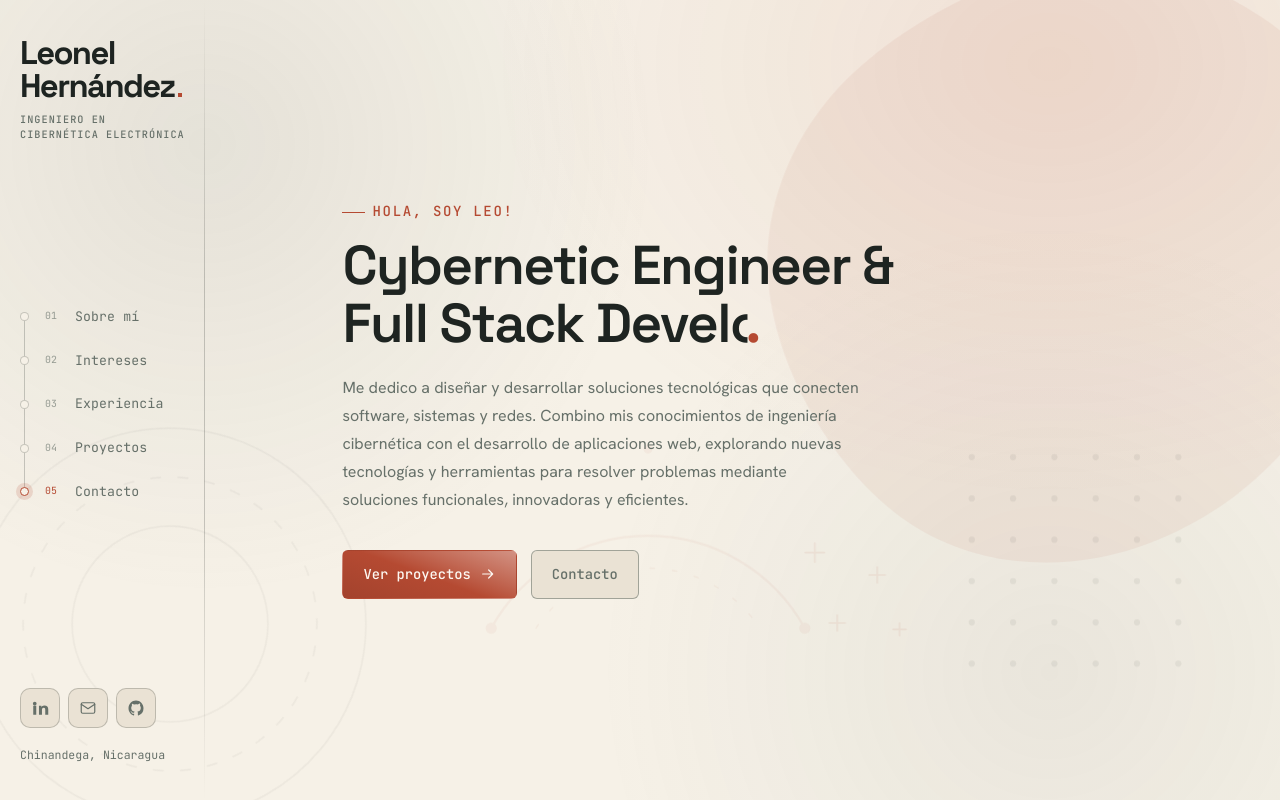
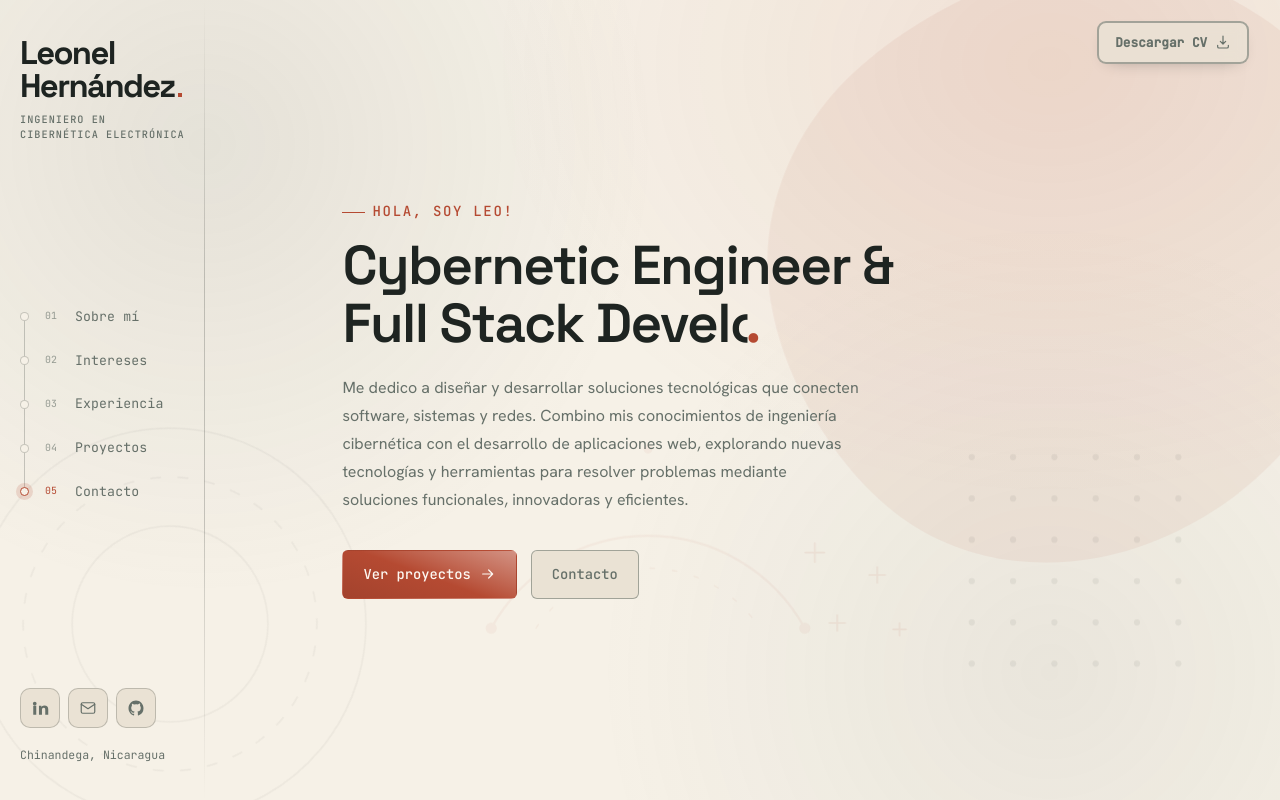
Before and after one commit to HumanDopamina/portfolio, a React (Vite) app: page / in a window 1280 px wide. Shown: the top 800 px of the page. Built offline with nearby package versions, Linux system fonts and the light colour scheme.

Commit message:
button of download cv

```diff
--- a/src/App.jsx
+++ b/src/App.jsx
@@ -1,5 +1,6 @@
 import { useEffect, useLayoutEffect, useState } from 'react'
 import BackgroundDecor from './components/BackgroundDecor'
+import CvDownloadButton from './components/CvDownloadButton'
 import HeroRole from './components/HeroRole'
 import { IntroContext } from './components/IntroContext'
 import Preloader from './components/Preloader'
@@ -100,6 +101,7 @@ function App() {
       <div className="relative isolate min-h-svh">
         {showPreloader && <Preloader exiting={preloaderExiting} />}
         <BackgroundDecor />
+        <CvDownloadButton />
         <Sidebar active={activeSection} onNavigate={setActiveSection} />
 
         <main className="relative z-10 px-[var(--gutter)] pt-[calc(88px+env(safe-area-inset-top))] side:ml-[var(--side-w)] side:w-[calc(100%-var(--side-w))] side:px-[var(--main-px)] side:pt-0">
--- /dev/null
+++ b/src/components/CvDownloadButton.jsx
@@ -0,0 +1,23 @@
+import { site } from '../data/site'
+import { useIntro } from './IntroContext'
+import { DownloadIcon } from './icons'
+
+function CvDownloadButton() {
+  const { ready } = useIntro()
+
+  return (
+    <a
+      href={site.cv}
+      download="Leonel_Hernandez_CV.pdf"
+      aria-label="Descargar currículum en PDF"
+      className={`group fixed top-[calc(clamp(18px,2.6vh,30px)+env(safe-area-inset-top))] right-[clamp(18px,2.4vw,38px)] z-[80] inline-flex items-center gap-2 rounded-[9px] border-2 border-[color-mix(in_srgb,var(--color-muted)_55%,transparent)] bg-[color-mix(in_srgb,var(--color-surface)_84%,transparent)] px-4 py-[10px] font-mono text-[0.8rem] font-bold text-muted shadow-[0_6px_18px_-12px_rgb(0_0_0_/_0.45)] backdrop-blur-[7px] transition-[opacity,color,border-color,transform] duration-200 hover:-translate-y-0.5 hover:border-accent hover:text-accent max-[1080px]:right-[var(--gutter)] max-[1080px]:px-[13px] max-[1080px]:py-2 max-[1080px]:text-[0.74rem] motion-reduce:hover:translate-y-0 ${
+        ready ? 'opacity-100' : 'opacity-0'
+      }`}
+    >
+      Descargar CV
+      <DownloadIcon className="transition-transform duration-200 group-hover:translate-y-px" />
+    </a>
+  )
+}
+
+export default CvDownloadButton
--- a/src/components/icons.jsx
+++ b/src/components/icons.jsx
@@ -148,6 +148,27 @@ export function PlusIcon(props) {
   )
 }
 
+export function DownloadIcon(props) {
+  return (
+    <svg
+      viewBox="0 0 24 24"
+      width="16"
+      height="16"
+      fill="none"
+      stroke="currentColor"
+      strokeWidth="1.8"
+      strokeLinecap="round"
+      strokeLinejoin="round"
+      aria-hidden="true"
+      focusable="false"
+      {...props}
+    >
+      <path d="M12 3v12m0 0 4-4m-4 4-4-4" />
+      <path d="M4 17v2a2 2 0 0 0 2 2h12a2 2 0 0 0 2-2v-2" />
+    </svg>
+  )
+}
+
 export function UserIcon(props) {
   return (
     <svg
--- a/src/data/site.js
+++ b/src/data/site.js
@@ -16,6 +16,7 @@
     email: 'leonelher0307@gmail.com',
     location: 'Chinandega, Nicaragua',
     avatar: profileImg,
+    cv: '/Leonel_Hernandez_CV.pdf_2026_9_21.pdf',
     socials: {
       github: 'https://github.com/HumanDopamina',
       linkedin: 'https://www.linkedin.com/in/leonelhernandez07/',
```
Also changed, not shown: 1 other file (tests, documents, lock files or other folders).
